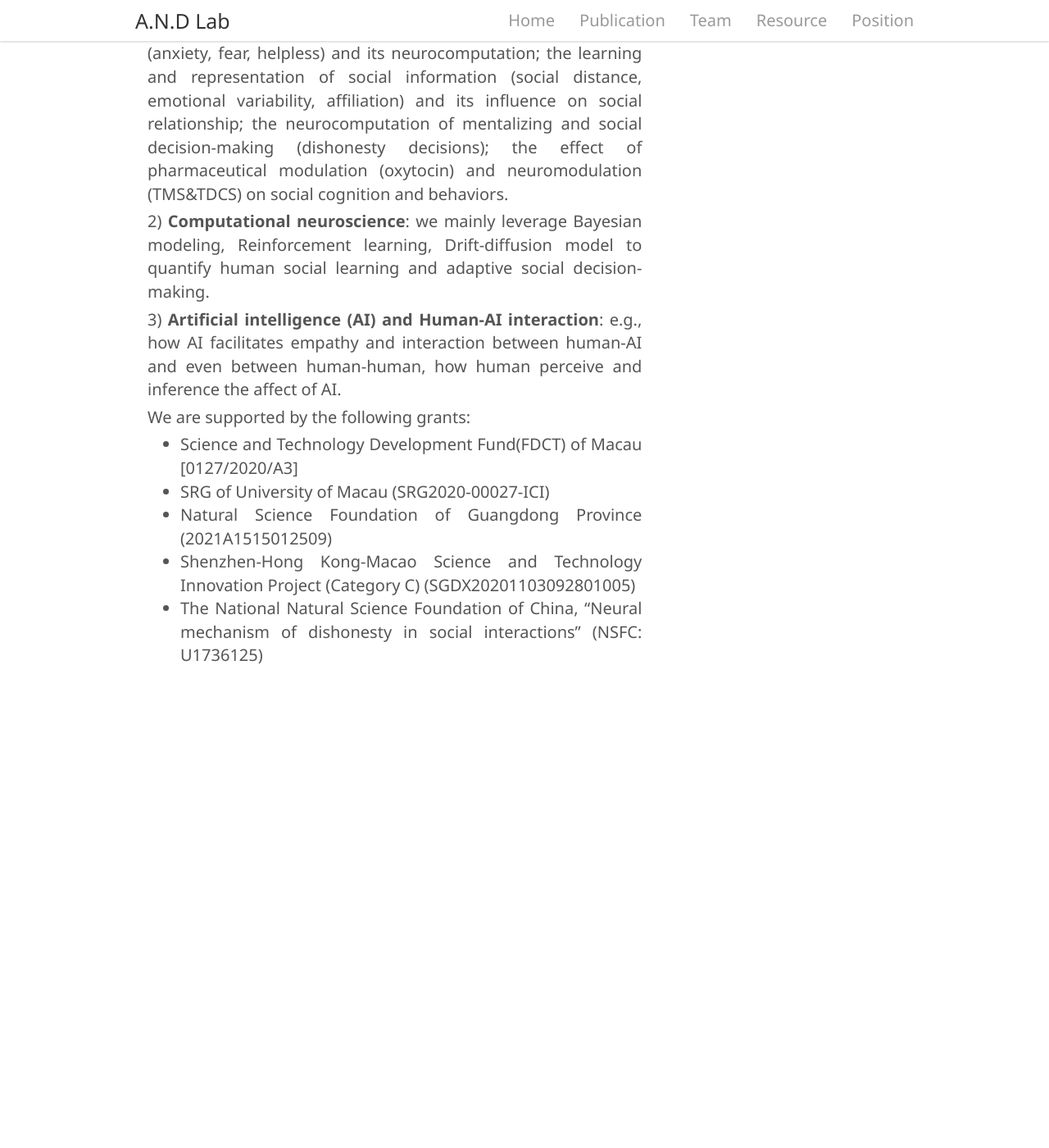
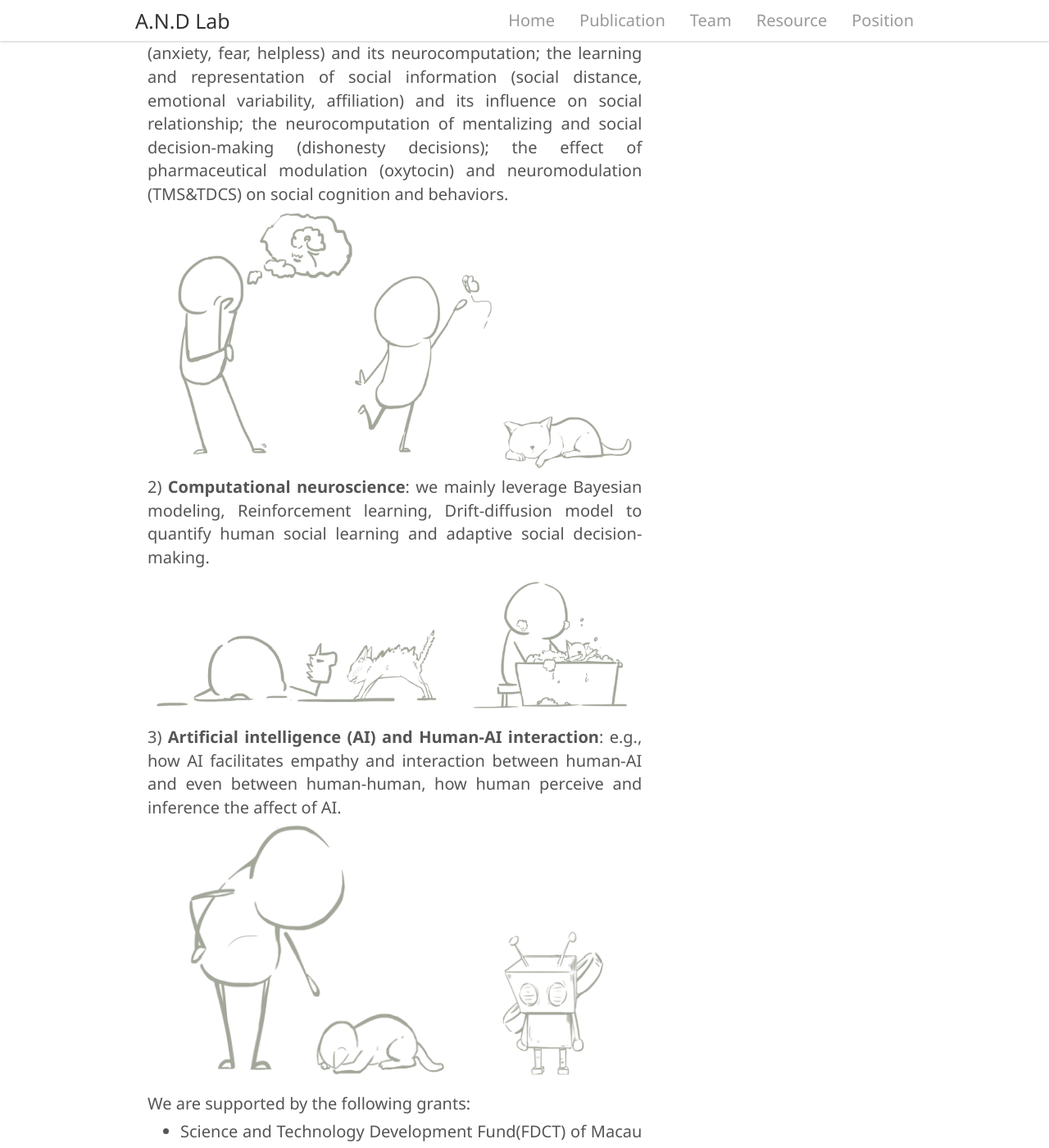
Before and after one commit to andlab-um/lab-website, a Jekyll site: the page built from _pages/home.md, in a window 1280 px wide and 1400 px high, scrolled down 410 px. Shown: the whole window at 82% size. Built offline with Jekyll 4.4.1, drawn with Linux system fonts in a browser that asks for light colours; nearby versions of some CDN libraries; comment, search, counter and statistics services are not loaded; before the commit the page ends 1238 px from its top, so only the background shows below that.

Commit message:
Add figure for each research direction

```diff
--- a/_pages/home.md
+++ b/_pages/home.md
@@ -12,9 +12,15 @@ Our current research directions:
 
 1) **Social cognition and affective neuroscience**: the multi-modal representation of negative emotional experiences (anxiety, fear, helpless) and its neurocomputation; the learning and representation of social information (social distance, emotional variability, affiliation) and its influence on social relationship; the neurocomputation of mentalizing and social decision-making (dishonesty decisions); the effect of pharmaceutical modulation (oxytocin) and neuromodulation (TMS&TDCS) on social cognition and behaviors.
 
+![figure1](./../assets/images/homepage/figure1.png)
+
 2) **Computational neuroscience**: we mainly leverage Bayesian modeling, Reinforcement learning, Drift-diffusion model to quantify human social learning and adaptive social decision-making.
 
+![figure2](./../assets/images/homepage/figure2.png)
+
 3) **Artificial intelligence (AI) and Human-AI interaction**: e.g., how AI facilitates empathy and interaction between human-AI and even between human-human, how human perceive and inference the affect of AI.
+
+![figure3](./../assets/images/homepage/figure3.png)
 
 We are supported by the following grants:
 
--- a/_sass/_customize_style.scss
+++ b/_sass/_customize_style.scss
@@ -35,6 +35,13 @@ h2 {
 #homeid {
     p {
         margin-bottom: .5rem;
+    }
+
+    img {
+        max-width: 100%;
+        max-height: 100%;
+        display: block;
+        margin: auto;
     }
 }
 
```
Also changed, not shown: assets/images/homepage/figure1.png (added), assets/images/homepage/figure2.png (added), assets/images/homepage/figure3.png (added).
